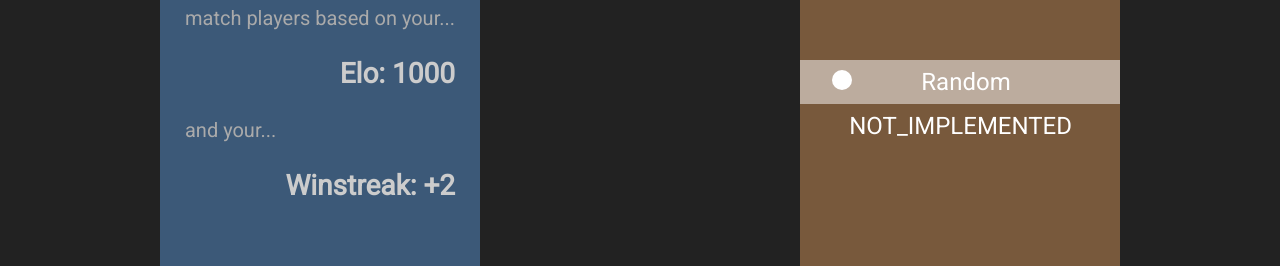
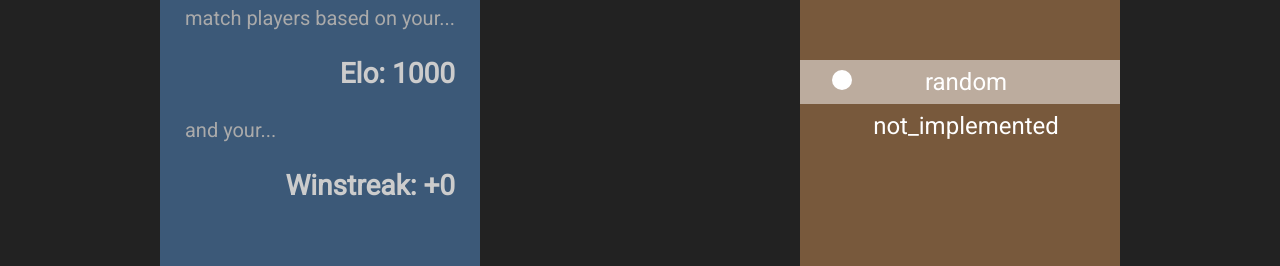
Before and after one commit to CameronHonis/chess-client, a React (Create React App) app: page / in a window 1280 px wide. Shown: the part 372-638 px from the top of the page. Built offline with nearby package versions, Linux system fonts and the light colour scheme; no server answers.

Commit message:
refactor BotMatchPicker to use BotType as state instead of string, hook up arbitrator client actions from result of buttons, all work :)

```diff
--- a/src/components/match_picker/bot_droplist_item.tsx
+++ b/src/components/match_picker/bot_droplist_item.tsx
@@ -1,10 +1,11 @@
 import React from "react";
 import "../../styles/match_picker/bot_droplist_item.css";
+import {BotType} from "../../models/enums/bot_type";
 
 export interface BotDroplistItemProps {
     isSelected: boolean;
-    setSelectedBotName: React.Dispatch<React.SetStateAction<string>>;
-    botName: string;
+    setSelectedBotName: React.Dispatch<React.SetStateAction<BotType>>;
+    botName: BotType;
 }
 
 export const BotDroplistItem: React.FC<BotDroplistItemProps> = (props) => {
--- a/src/components/match_picker/bot_match_picker.tsx
+++ b/src/components/match_picker/bot_match_picker.tsx
@@ -2,18 +2,20 @@ import React, {ReactElement} from "react";
 import {BotDroplistItem} from "./bot_droplist_item";
 import "../../styles/match_picker/bot_match_picker.css";
 import {Button} from "../button";
+import {ArbitratorClient} from "../../services/arbitrator_client";
+import {BotType} from "../../models/enums/bot_type";
 
 export interface BotMatchPickerProps {
 }
 
 export const BotMatchPicker: React.FC<BotMatchPickerProps> = (props) => {
-    const [selectedBotName, setSelectedBotName] = React.useState<string>("Random");
+    const [selectedBotName, setSelectedBotName] = React.useState<BotType>(BotType.RANDOM);
 
-    React.useEffect(() => {
-        console.log(selectedBotName);
+    const handlePlayButtonClicked = React.useCallback(() => {
+        window.services.arbitratorClient.requestBotMatch(selectedBotName);
     }, [selectedBotName]);
 
-    const botNames = ["Random", "NOT_IMPLEMENTED"];
+    const botNames = [BotType.RANDOM, BotType.NOT_IMPLEMENTED];
     const botDroplistItems: ReactElement[] = [];
     for (let botName of botNames) {
         botDroplistItems.push(
@@ -26,6 +28,6 @@ export const BotMatchPicker: React.FC<BotMatchPickerProps> = (props) => {
         <div className={"BotsDroplist"}>
             {botDroplistItems}
         </div>
-        <Button content={"Challenge"} className={"PlayButton"} isDebounced onClick={console.log} />
+        <Button content={"Challenge"} className={"PlayButton"} isDebounced onClick={handlePlayButtonClicked}/>
     </div>
 }
--- a/src/components/match_picker/human_match_picker.tsx
+++ b/src/components/match_picker/human_match_picker.tsx
@@ -16,7 +16,7 @@ export const HumanMatchPicker: React.FC<HumanMatchPickerProps> = (props) => {
 
     const handlePlayButtonClick = React.useCallback((_: React.MouseEvent<HTMLButtonElement>) => {
         setIsSearchingMatch(true);
-
+        window.services.arbitratorClient.requestPlayerMatch();
     }, [setIsSearchingMatch]);
 
     const handleCancelButtonClick = React.useCallback((_: React.MouseEvent<HTMLButtonElement>) => {
@@ -39,7 +39,7 @@ export const HumanMatchPicker: React.FC<HumanMatchPickerProps> = (props) => {
                         <p>match players based on your...</p>
                         <p id={"EloTag"}>Elo: 1000</p>
                         <p>and your...</p>
-                        <p id={"WinstreakTag"}>Winstreak: +2</p>
+                        <p id={"WinstreakTag"}>Winstreak: +0</p>
                     </div>
                     <Button content="Play" className="PlayButton" isDebounced onClick={handlePlayButtonClick}/>
                 </>
--- a/src/models/enums/bot_type.ts
+++ b/src/models/enums/bot_type.ts
@@ -1,3 +1,4 @@
 export enum BotType {
     RANDOM = "random",
+    NOT_IMPLEMENTED = "not_implemented",
 }
```
